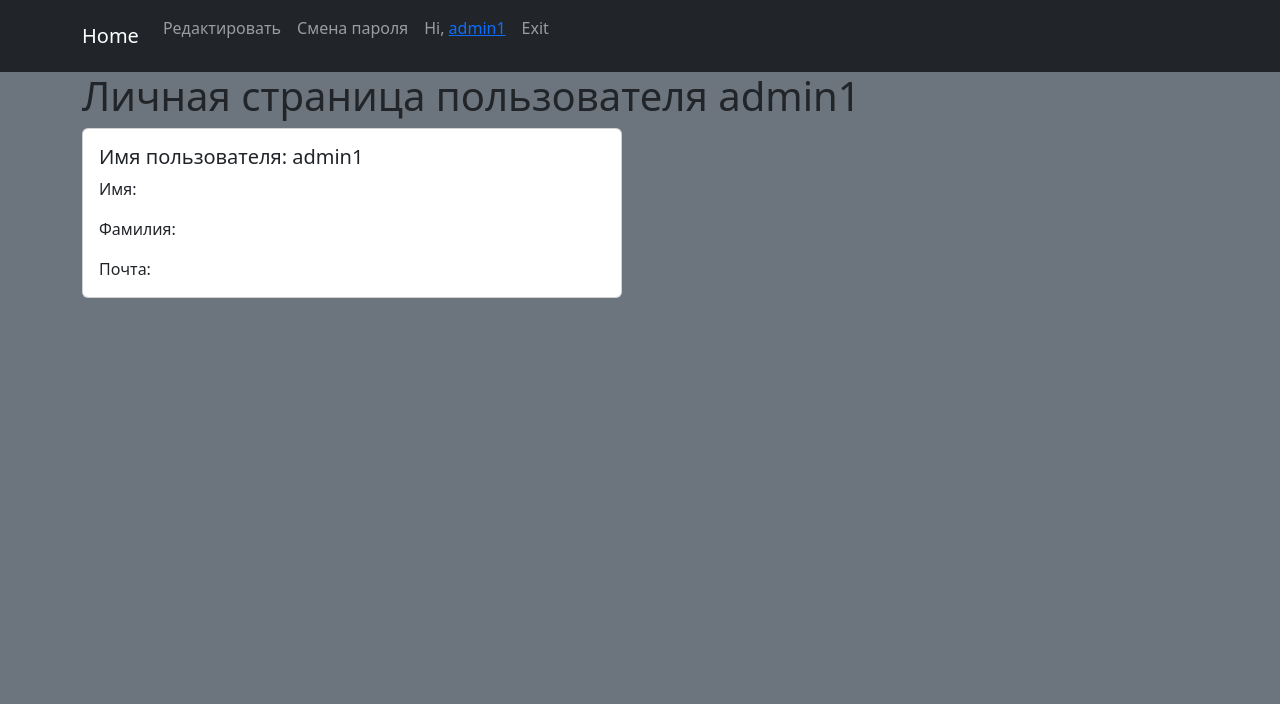
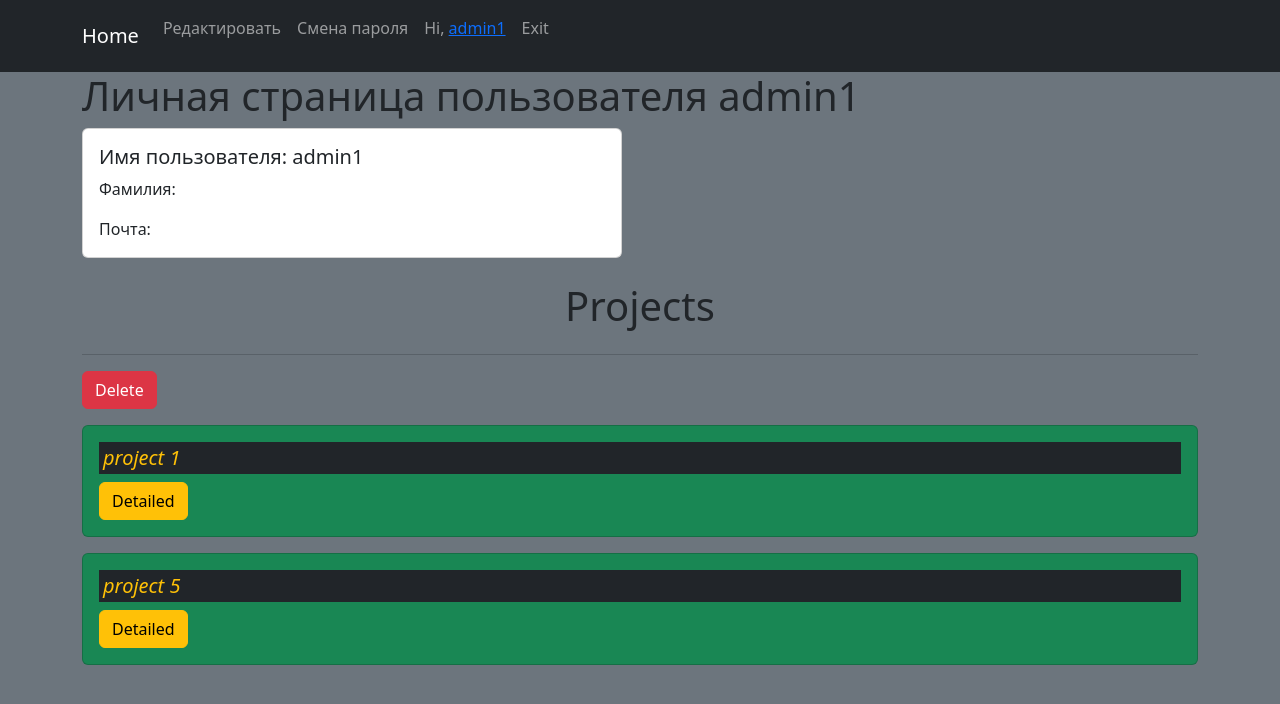
Before and after one commit to alina199826/my_to_do_list, a Django app: page /accounts/1/ in a window 1280 px wide. Shown: the top 704 px of the page. Run offline with Django 4.2, Linux system fonts and the light colour scheme; a user stored in the database is signed in; data comes from the database, SQL or seed files in the repository.

Commit message:
убрала лишний код

```diff
--- a/source/accounts/templates/user_detail.html
+++ b/source/accounts/templates/user_detail.html
@@ -19,13 +19,16 @@
     <div class="col-md-8">
       <div class="card-body">
         <h5 class="card-title">Имя пользователя: {{ user_obj.username }}</h5>
-        <p class="card-text">Имя: {{ user_obj.first_name }}</p>
 
         <p class="card-text">Фамилия: {{ user_obj.last_name }}</p>
+{#          <p class="card-text">Биография : {{ user_obj.profile.biography }}</p>#}
+
 
         <p class="card-text">Почта: {{ user_obj.email }}</p>
       </div>
     </div>
   </div>
 </div>
+
+     {% include 'partial/list_project.html' with projects=object_list %}
 {% endblock %}
--- /dev/null
+++ b/source/webapp/templates/partial/list_project.html
@@ -0,0 +1,30 @@
+            <h1 class="text-center text-capitalize fs-1 m-4"> Projects</h1>
+            <hr>
+
+         <form action="" method="post">
+             {% csrf_token %}
+              {% if request.user.is_authenticated %}
+                 <p><input type="submit" class="btn btn-danger" value="Delete"></p>
+               {% endif %}
+
+             {% for project in projects %}
+
+                    <div class="card my-3 text-bg-success ">
+                      <div class="card-body">
+                        <h5 class="card-title   p-1 text-warning bg-dark text-md fst-italic">  {{ project.title }}</h5>
+                        <a href="{{ project.get_absolute_url }}" class="btn btn-warning">Detailed</a>
+                      </div>
+                    </div>
+
+            {% endfor %}
+
+
+                </form>
+
+
+            </div>
+
+
+                {% if is_paginated %}
+                    {% include 'partial/pagination.html' %}
+                {% endif %}
```
Also changed, not shown: source/accounts/views.py (+4 -3 lines).
